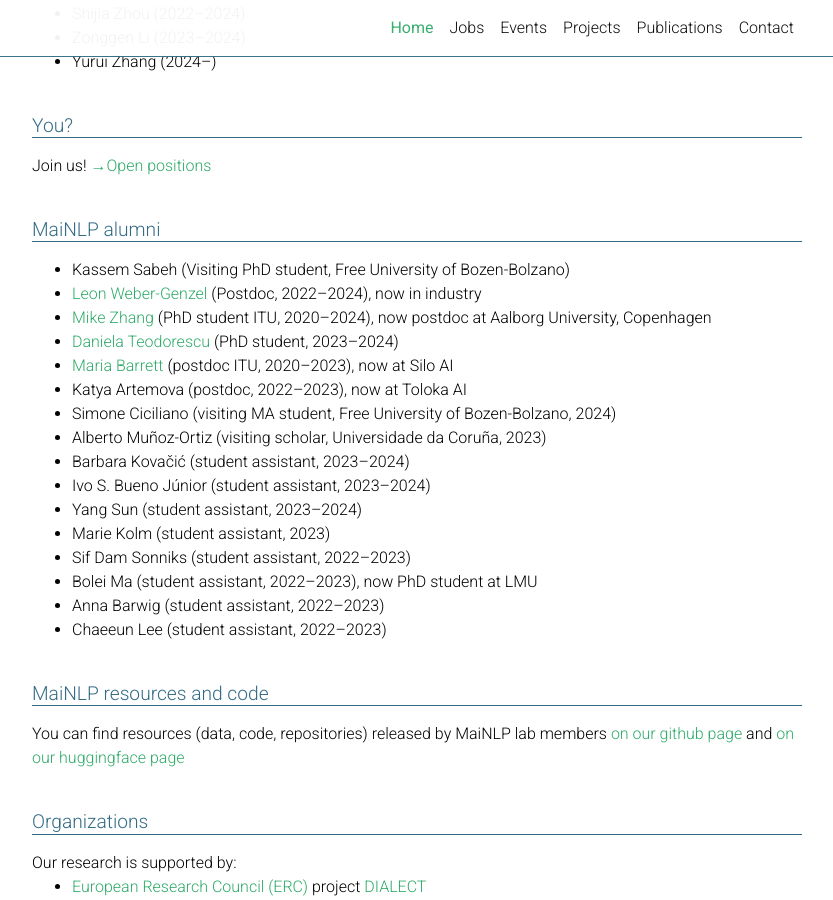
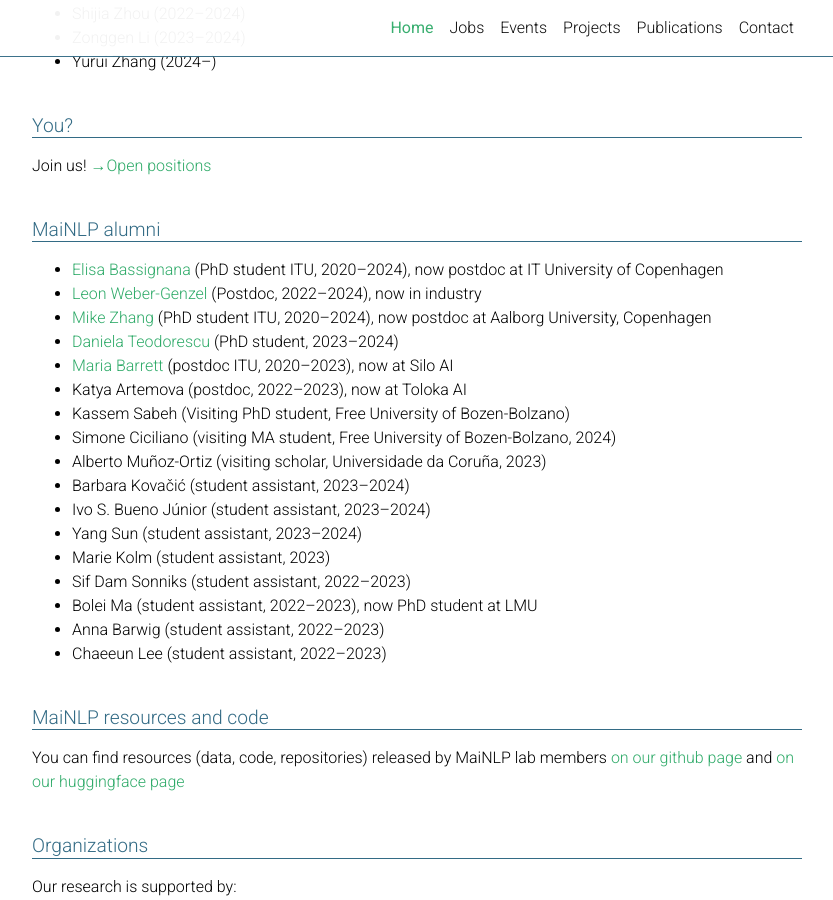
Before and after one commit to mainlp/mainlp.github.io, a Jekyll site: the page built from _pages/about.md, in a window 1280 px wide and 900 px high, scrolled down 3896 px. Shown: the whole window, without its empty margins (223-1056 px from the left). Built offline with Jekyll 4.4.1, drawn with Linux system fonts in a browser that asks for light colours; full-size pictures stand in for the smaller copies a plugin makes; comment, search, counter and statistics services are not loaded; a style sheet for code colours, icons or effects is not loaded; part of the change alters nothing that is shown; some of the changed text lies outside the part shown.

Commit message:
Update about.md, goodbye Elisa

```diff
--- a/_pages/about.md
+++ b/_pages/about.md
@@ -66,10 +66,6 @@ staff:
       description: Affiliated ELLIS PhD student (2021–), University of Amsterdam
       website: https://jorisbaan.nl/
       picture: joris.jpg
-    - name: Elisa Bassignana
-      description: Affiliated PhD student (2020–2024), IT University of Copenhagen
-      website: https://elisabassignana.github.io/
-      picture: elisa.jpg
     - name: Max Müller-Eberstein
       description: Affiliated PhD student (2020–2024), IT University of Copenhagen
       website: https://personads.me/
@@ -236,12 +232,13 @@ In broad terms, our aim human-centric NLP: to make NLP models more robust and in
 
  <h2 class="category">MaiNLP alumni</h2>
   <ul>
-    <li>Kassem Sabeh (Visiting PhD student, Free University of Bozen-Bolzano)</li>
+    <li><a href="https://elisabassignana.github.io/">Elisa Bassignana</a> (PhD student ITU, 2020–2024), now postdoc at IT University of Copenhagen</li>
     <li><a href="https://leonweber.me/">Leon Weber-Genzel</a> (Postdoc, 2022–2024), now in industry</li>
     <li><a href="https://jjzha.github.io/">Mike Zhang</a> (PhD student ITU, 2020–2024), now postdoc at Aalborg University, Copenhagen</li>
     <li><a href="https://dteodore.github.io/">Daniela Teodorescu</a> (PhD student, 2023–2024)</li>
     <li><a href="https://mariabarrett.github.io/">Maria Barrett</a> (postdoc ITU, 2020–2023), now at Silo AI</li>
     <li>Katya Artemova (postdoc, 2022–2023), now at Toloka AI</li>
+    <li>Kassem Sabeh (Visiting PhD student, Free University of Bozen-Bolzano)</li>
     <li>Simone Ciciliano (visiting MA student, Free University of Bozen-Bolzano, 2024)</li>
     <li>Alberto Muñoz-Ortiz (visiting scholar, Universidade da Coruña, 2023)</li>
     <li>Barbara Kovačić (student assistant, 2023–2024)</li>
```
